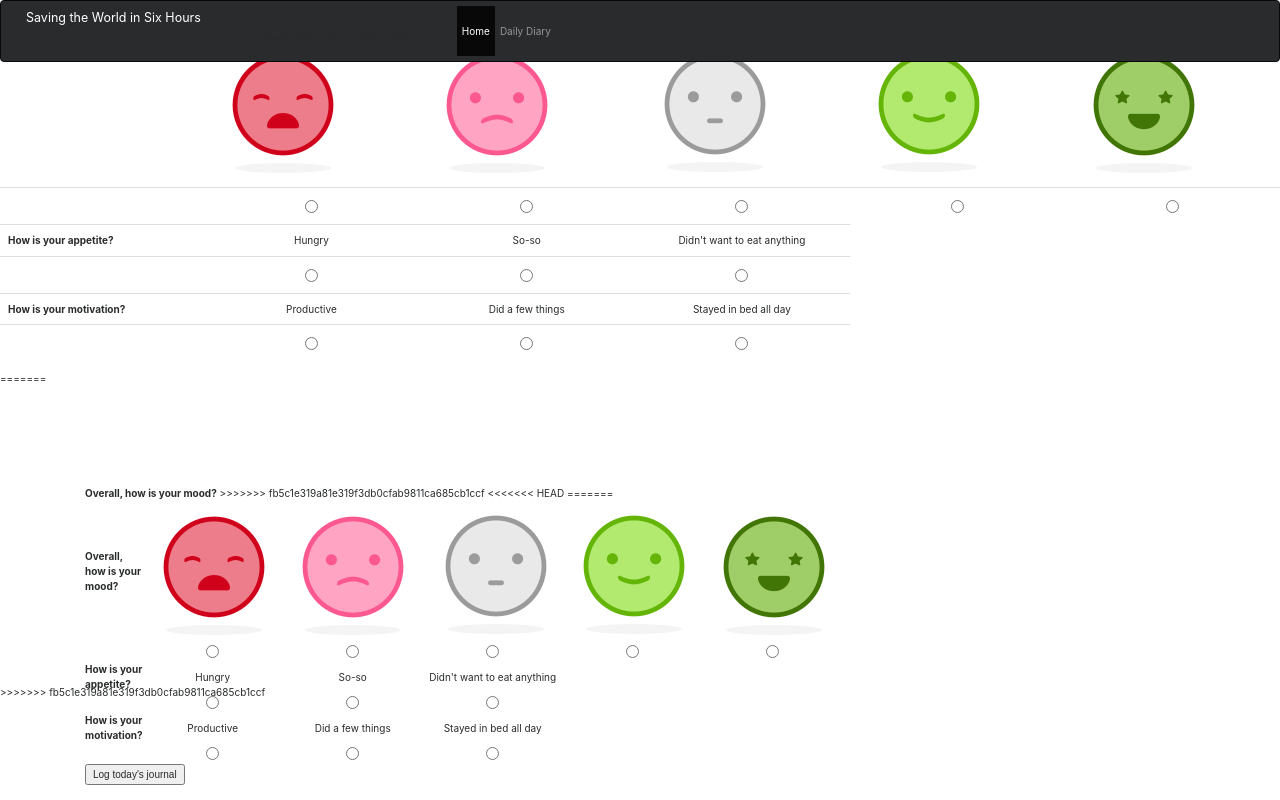
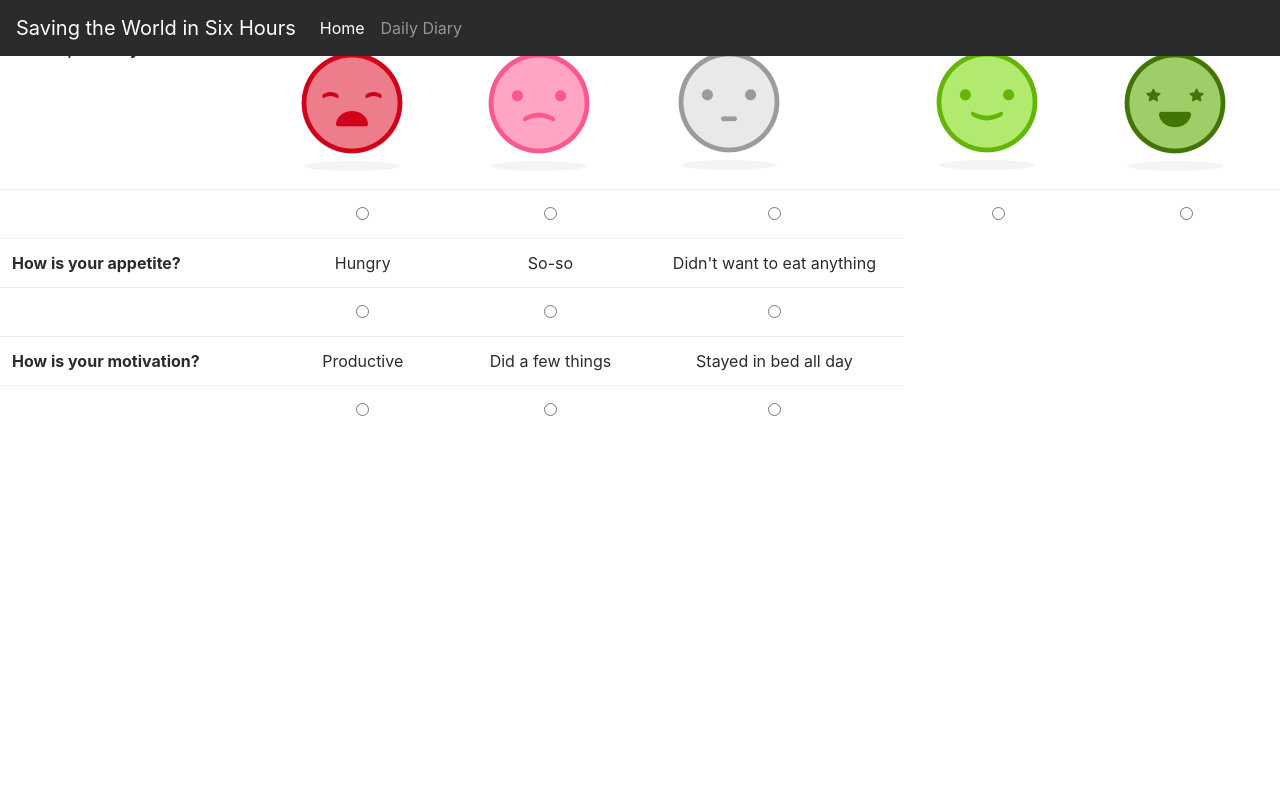
Before and after one commit to velvetbleurose/Save-the-World-in-Six-hours, a Flask app: template flaskr/templates/user.html in a window 1280 px wide. Run offline with Flask 2, Linux system fonts and the light colour scheme; the template is opened without the code that fills it, so the values that code supplies are empty; some libraries are stand-ins or nearby versions.

Commit message:
merge conflicts

```diff
--- a/flaskr/templates/user.html
+++ b/flaskr/templates/user.html
@@ -1,25 +1,13 @@
 <!DOCTYPE html>
 <!-- users tracking data buttons-->
 
-<<<<<<< HEAD
 <title> Profile </title>
 
-<!DOCTYPE html>
-<html lang="en">
-<head>
-  <meta charset="utf-8">
-  <meta name="viewport" content="width=device-width, initial-scale=1">
-  <link rel="stylesheet" href="https://maxcdn.bootstrapcdn.com/bootstrap/3.3.7/css/bootstrap.min.css">
-  <script src="https://ajax.googleapis.com/ajax/libs/jquery/3.2.1/jquery.min.js"></script>
-  <script src="https://maxcdn.bootstrapcdn.com/bootstrap/3.3.7/js/bootstrap.min.js"></script>
-</head>
 
 <!-- credit for icons goes to https://dribbble.com/shots/2624121-Mood-Icons -->
 {% if changedVal %}
 	<h2>Updated</h2>
 {% endif %}
-<!-- not sure if this form is correct-->
-=======
 <head>
 	<link rel="stylesheet" href="https://maxcdn.bootstrapcdn.com/bootstrap/4.0.0-alpha.6/css/bootstrap.min.css" integrity="sha384-rwoIResjU2yc3z8GV/NPeZWAv56rSmLldC3R/AZzGRnGxQQKnKkoFVhFQhNUwEyJ" crossorigin="anonymous">
 	<script src="https://code.jquery.com/jquery-3.1.1.slim.min.js" integrity="sha384-A7FZj7v+d/sdmMqp/nOQwliLvUsJfDHW+k9Omg/a/EheAdgtzNs3hpfag6Ed950n" crossorigin="anonymous"></script>
@@ -37,7 +25,6 @@
 			<span class="navbar-toggler-icon"></span>
 		</button>
 		<a class="navbar-brand" href="#">Saving the World in Six Hours</a>
->>>>>>> fb5c1e319a81e319f3db0cfab9811ca685cb1ccf
 
 		<div class="collapse navbar-collapse" id="navbarsExampleDefault">
 			<ul class="navbar-nav mr-auto">
@@ -52,7 +39,6 @@
 	</nav>
 	<br>
 
-<<<<<<< HEAD
 <form method="post">
 <table class="table">
 	<thread>
@@ -104,76 +90,4 @@
 		<td align="center"><input type="radio" name="low" value="stayed in bed"></td>
 	</tr>
 </table>
-=======
 	<div class="container" style="top:100px">
-		<!-- credit for icons goes to https://dribbble.com/shots/2624121-Mood-Icons -->
-		{% if changedVal %}
-		<h2>Updated</h2>
-		{% endif %}
-		<strong>Overall, how is your mood?</strong>
-		<!-- not sure if this form is correct-->
-
->>>>>>> fb5c1e319a81e319f3db0cfab9811ca685cb1ccf
-
-		<form method="post">
-			<table style="width:50%">
-				<tr>
-					<td><strong>Overall, how is your mood?</strong></td>
-					<td><img src="{{url_for('static', filename='1.png')}}"></td>
-					<td><img src="{{url_for('static', filename='2.png')}}"></td>
-					<td><img src="{{url_for('static', filename='3.png')}}"></td>
-					<td><img src="{{url_for('static', filename='4.png')}}"></td>
-					<td><img src="{{url_for('static', filename='5.png')}}"></td>
-				</tr>
-				<tr>
-					<td></td>
-					<td align="center"><input type="radio" name="answer"></td>
-					<td align="center"><input type="radio" name="answer"></td>
-					<td align="center"><input type="radio" name="answer"></td>
-					<td align="center"><input type="radio" name="answer"></td>
-					<td align="center"><input type="radio" name="answer"></td>
-				</tr>
-
-<<<<<<< HEAD
-
-
-
-
-
-
-
-
-
-=======
-				<tr>
-					<td><strong>How is your appetite?</strong></td>
-					<td align="center">Hungry</td>
-					<td align="center">So-so</td>
-					<td align="center">Didn't want to eat anything</td>
-				</tr>
-				<tr>
-					<td></td>
-					<td align="center"><input type="radio" name="hungry" value="1"></td>
-					<td align="center"><input type="radio" name="so-so" value="1"></td>
-					<td align="center"><input type="radio" name="don't want anything" value="1"></td>
-				</tr>
-				<tr>
-					<td><strong>How is your motivation?</strong></td>
-					<td align="center">Productive</td>
-					<td align="center">Did a few things</td>
-					<td align="center">Stayed in bed all day</td>
-				</tr>
-				<tr>
-					<td></td>
-					<td align="center"><input type="radio" name="high" value="productive"></td>
-					<td align="center"><input type="radio" name="med" value="did a few things"></td>
-					<td align="center"><input type="radio" name="low" value="stayed in bed"></td>
-				</tr>
-			</table>
-
-			<input type="submit" name="submit" value="Log today's journal">
-		</form>
-	</div>
-</body>
-</html>
->>>>>>> fb5c1e319a81e319f3db0cfab9811ca685cb1ccf
```
